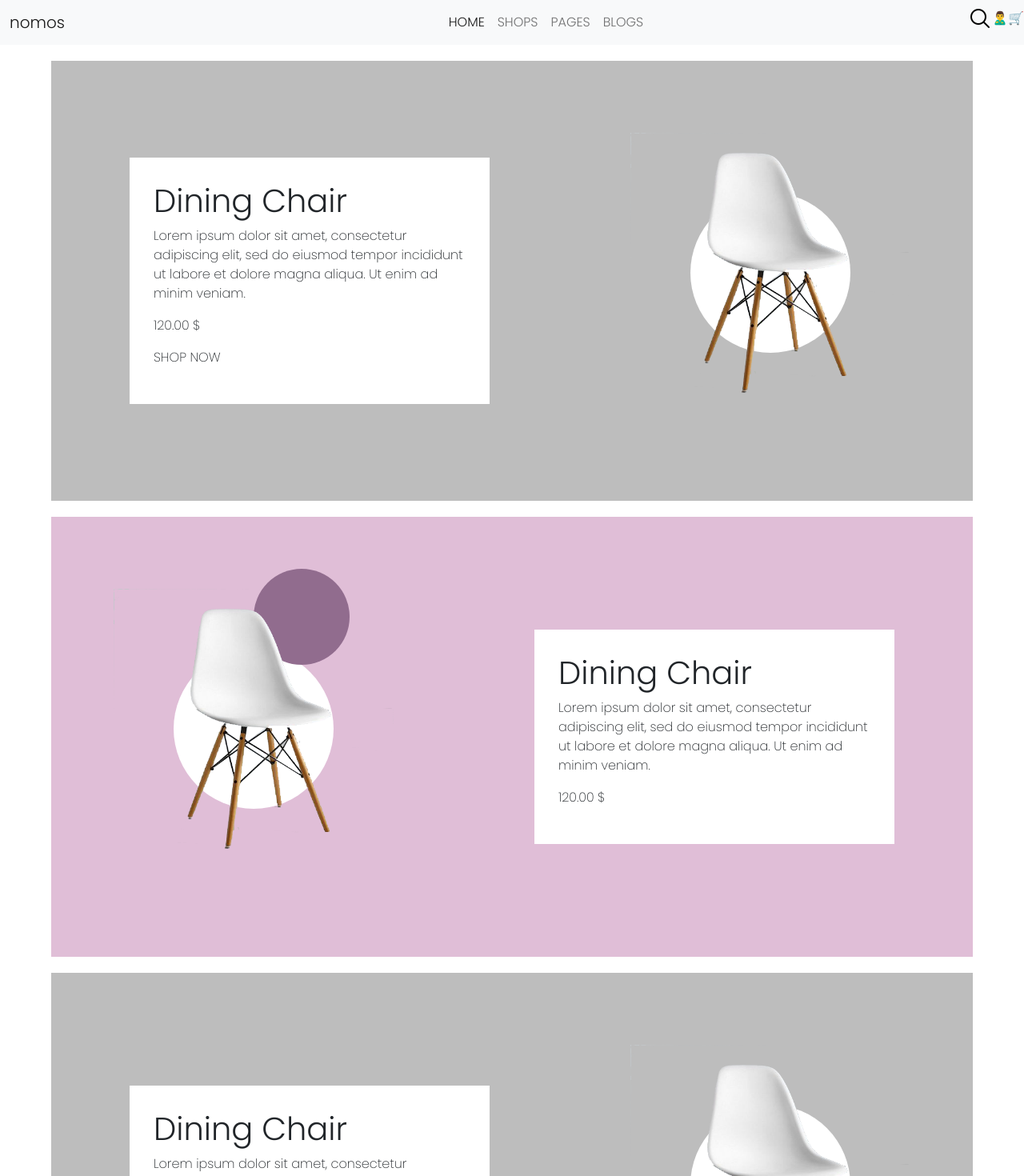
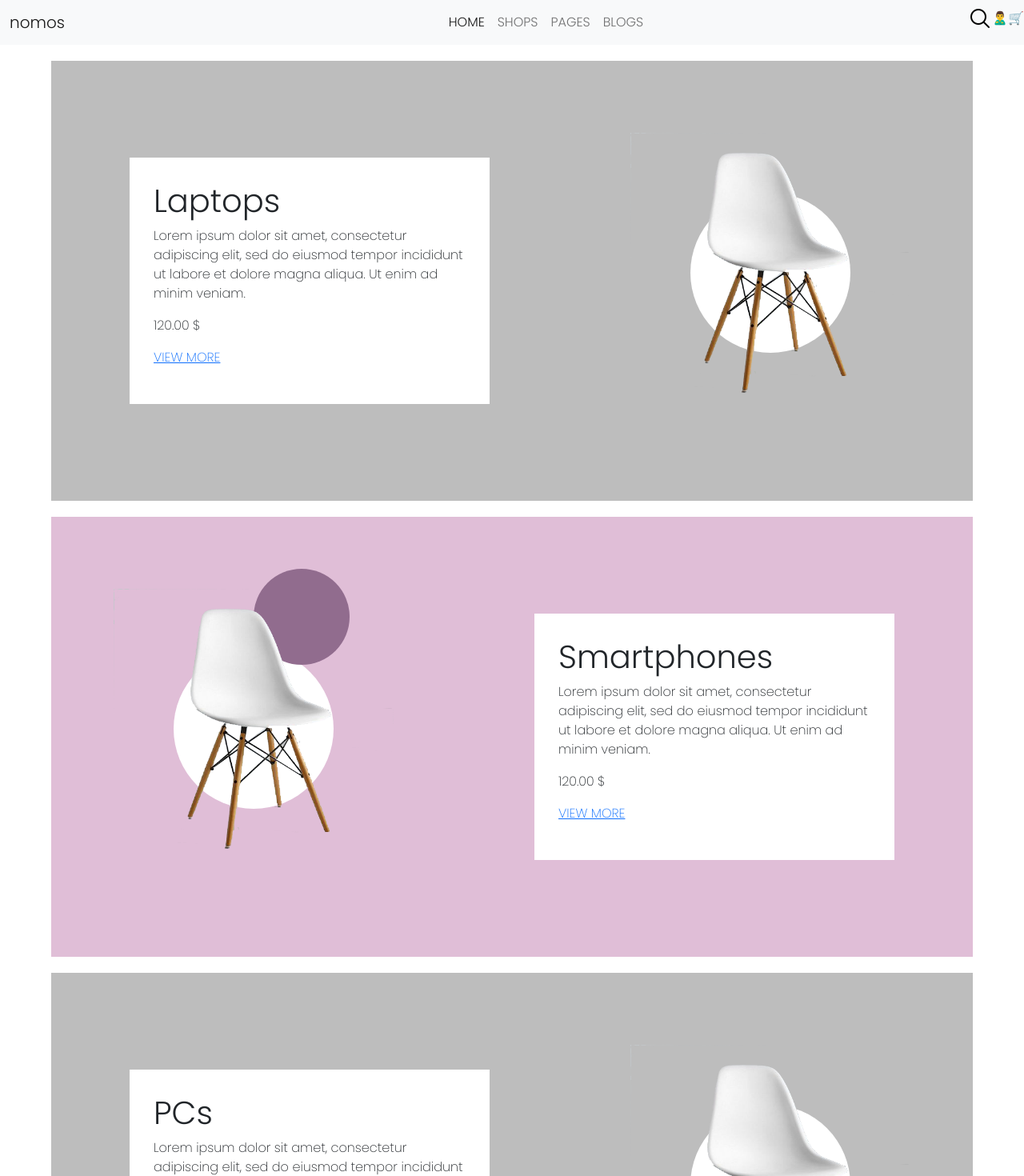
Before and after one commit to No-Country/c6-22, a React (Create React App) app in the folder front/: page / in a window 1280 px wide. Shown: the top 1470 px of the page at 80% size. Built offline with nearby package versions, Linux system fonts and the light colour scheme.

Commit message:
feature: React router configuration (#3)

```diff
--- a/front/src/App.js
+++ b/front/src/App.js
@@ -1,10 +1,11 @@
 import "./App.css";
-import { Home } from "./components/home/Home";
+
+import { AppRouter } from "./router/AppRouter";
 
 function App() {
   return (
     <div className="App">
-      <Home />
+      <AppRouter />
     </div>
   );
 }
--- a/front/src/components/home/Home.js
+++ b/front/src/components/home/Home.js
@@ -2,29 +2,48 @@ import React from "react";
 import styles from "../home/Home.module.css";
 import chair from "../../assets/chair.png";
 import lupa from "../../assets/lupa.png";
+import { Link } from "react-router-dom";
 
 export const Home = () => {
-
-  return (<>
+  return (
+    <>
       <nav className="navbar navbar-expand-lg bg-light">
         <div className="container-fluid">
-      <a className="navbar-brand" href="#">nomos</a>
-      <button className="navbar-toggler" type="button" data-bs-toggle="collapse" data-bs-target="#navbarNav" aria-controls="navbarNav" aria-expanded="false" aria-label="Toggle navigation">
+          <a className="navbar-brand" href="#">
+            nomos
+          </a>
+          <button
+            className="navbar-toggler"
+            type="button"
+            data-bs-toggle="collapse"
+            data-bs-target="#navbarNav"
+            aria-controls="navbarNav"
+            aria-expanded="false"
+            aria-label="Toggle navigation"
+          >
             <span className="navbar-toggler-icon"></span>
           </button>
           <div className="collapse navbar-collapse" id="navbarNav">
             <ul className="navbar-nav mx-auto">
               <li className="nav-item">
-            <a className="nav-link active" aria-current="page" href="#">HOME</a>
+                <a className="nav-link active" aria-current="page" href="#">
+                  HOME
+                </a>
               </li>
               <li className="nav-item">
-            <a className="nav-link" href="#">SHOPS</a>
+                <a className="nav-link" href="#">
+                  SHOPS
+                </a>
               </li>
               <li className="nav-item">
-            <a className="nav-link" href="#">PAGES</a>
+                <a className="nav-link" href="#">
+                  PAGES
+                </a>
               </li>
               <li className="nav-item">
-            <a className="nav-link" href="#">BLOGS</a>
+                <a className="nav-link" href="#">
+                  BLOGS
+                </a>
               </li>
             </ul>
           </div>
@@ -33,13 +52,19 @@ export const Home = () => {
       <div className={styles.icons}>
         <ul className="navbar mx-auto">
           <li className="nav-item">
-              <a className="nav-link" aria-current="page" href="#"><img  src={lupa}/></a>
+            <a className="nav-link" aria-current="page" href="#">
+              <img src={lupa} />
+            </a>
           </li>
           <li className="nav-item">
-              <a className="nav-link" href="#">🙎‍♂️</a>
+            <a className="nav-link" href="#">
+              🙎‍♂️
+            </a>
           </li>
           <li className="nav-item">
-              <a className="nav-link" href="#">🛒</a>
+            <a className="nav-link" href="#">
+              🛒
+            </a>
           </li>
         </ul>
       </div>
@@ -67,70 +92,78 @@ export const Home = () => {
       <div className={styles.cardContainer}>
         <div className={styles.cardText}>
           <div className={styles.text}>
-            <h1>Dining Chair</h1>
-            <p>Lorem ipsum dolor sit amet, consectetur adipiscing elit, sed do eiusmod tempor incididunt ut labore et dolore magna aliqua. Ut enim ad minim veniam.</p>
+            <h1>Laptops</h1>
+            <p>
+              Lorem ipsum dolor sit amet, consectetur adipiscing elit, sed do
+              eiusmod tempor incididunt ut labore et dolore magna aliqua. Ut
+              enim ad minim veniam.
+            </p>
             <p>120.00 $</p>
-            <p><span></span>SHOP NOW</p>
-
+            <p>
+              <Link to={`/laptops`}>VIEW MORE</Link>
+            </p>
           </div>
-
         </div>
-        <div >
-          <div className={styles.circle}>
+        <div>
+          <div className={styles.circle}></div>
+          <div className={styles.cardImg}>
+            <img src={chair} width="350" />
           </div>
-         <div className={styles.cardImg}>
-          <img src={chair} width="350"/>
         </div>
       </div>
 
+      <div
+        className={styles.cardContainer}
+        style={{ backgroundColor: "rgb(224, 190, 215)" }}
+      >
+        <div>
+          <div className={styles.circle}>
+            <div className={styles.circle2}></div>
           </div>
 
-      <div className={styles.cardContainer} style={{backgroundColor:"rgb(224, 190, 215)"}}>
-
-        <div>
-          <div className={styles.circle}>
-           <div className={styles.circle2}>
-          </div>
-          </div>
-
-
           <div className={styles.cardImg}>
-          <img src={chair} width="350"/>
+            <img src={chair} width="350" />
           </div>
         </div>
 
         <div className={styles.cardText}>
           <div className={styles.text}>
-            <h1>Dining Chair</h1>
-            <p>Lorem ipsum dolor sit amet, consectetur adipiscing elit, sed do eiusmod tempor incididunt ut labore et dolore magna aliqua. Ut enim ad minim veniam.</p>
+            <h1>Smartphones</h1>
+            <p>
+              Lorem ipsum dolor sit amet, consectetur adipiscing elit, sed do
+              eiusmod tempor incididunt ut labore et dolore magna aliqua. Ut
+              enim ad minim veniam.
+            </p>
             <p>120.00 $</p>
+            <p>
+              <Link to={`/smartphones`}>VIEW MORE</Link>
+            </p>
           </div>
-
         </div>
-
-
-
       </div>
 
       <div className={styles.cardContainer}>
         <div className={styles.cardText}>
           <div className={styles.text}>
-            <h1>Dining Chair</h1>
-            <p>Lorem ipsum dolor sit amet, consectetur adipiscing elit, sed do eiusmod tempor incididunt ut labore et dolore magna aliqua. Ut enim ad minim veniam.</p>
+            <h1>PCs </h1>
+            <p>
+              Lorem ipsum dolor sit amet, consectetur adipiscing elit, sed do
+              eiusmod tempor incididunt ut labore et dolore magna aliqua. Ut
+              enim ad minim veniam.
+            </p>
             <p>120.00 $</p>
-          </div>
-
-        </div>
-        <div >
-          <div className={styles.circle}>
-          </div>
-         <div className={styles.cardImg}>
-          <img src={chair} width="350"/>
+            <p>
+              <Link to={`/pc`}>VIEW MORE</Link>
+            </p>
           </div>
         </div>
-
+        <div>
+          <div className={styles.circle}></div>
+          <div className={styles.cardImg}>
+            <img src={chair} width="350" />
           </div>
-
-
-</>)
+        </div>
+      </div>
+    </>
+  );
 };
--- /dev/null
+++ b/front/src/components/login/Login.js
@@ -0,0 +1,5 @@
+import React from "react";
+
+export const Login = () => {
+  return <div>Login</div>;
+};
--- /dev/null
+++ b/front/src/components/product/ProductView.js
@@ -0,0 +1,11 @@
+import React from "react";
+import { useParams } from "react-router-dom";
+
+export const ProductView = () => {
+  const { productId } = useParams();
+
+  //Obtener ID del producto que coincida con el "productId"
+  //Si se encuentra, dar los detalles, sino reedirigir a la categoria anterior "replace"
+
+  return <div> id: {productId}</div>;
+};
--- /dev/null
+++ b/front/src/components/products/ProductsView.js
@@ -0,0 +1,53 @@
+import React, { useEffect } from "react";
+import { useParams, useNavigate, Link, useLocation } from "react-router-dom";
+
+export const ProductsView = () => {
+  const { categorieId } = useParams();
+
+  const products = [
+    `${categorieId} 1`,
+    `${categorieId} 2`,
+    `${categorieId} 3`,
+    `${categorieId} 4`,
+    `${categorieId} 5`,
+    `${categorieId} 6`,
+  ];
+
+  class Product {
+    constructor(name, text, id) {
+      return (this.name = name), (this.text = text), (this.id = id);
+    }
+  }
+
+  const generateProducts = products.map(
+    (produc, id) => new Product(produc, `Detalle del Producto  ${id}`, id)
+  );
+
+  //Lo de arriba no tiene valor, solo es para crear unos productos. SE OBTIENEN DE LA BASE DE DATOS (menos el "useParams")
+
+  let { pathname } = useLocation();
+  const navigate = useNavigate();
+
+  const categorieList = ["smartphones", "laptops", "tablets", "pc"]; //Categorias obtenidas de la base de datos
+  const verification = categorieList.includes(categorieId);
+  //verificacion si en la ruta se encuentra la categoria
+
+  useEffect(() => {
+    !verification && navigate("/");
+    //Si en el path no viene una ruta válida se reedirige
+  }, []);
+
+  return (
+    <div>
+      Products de la categoria {categorieId}
+      {generateProducts.map((el) => (
+        <div key={el.id}>
+          <h2>{el.name}</h2>
+          <p>{el.text}</p>
+
+          <Link to={`${pathname}/${el.id}`}>Detalles</Link>
+        </div>
+      ))}
+    </div>
+  );
+};
--- /dev/null
+++ b/front/src/components/register/Register.js
@@ -0,0 +1,5 @@
+import React from "react";
+
+export const Register = () => {
+  return <div>Register</div>;
+};
--- /dev/null
+++ b/front/src/router/AppRouter.js
@@ -0,0 +1,28 @@
+import ReactDOM from "react-dom/client";
+import {
+  BrowserRouter,
+  Routes,
+  Route,
+  Navigate,
+  useParams,
+} from "react-router-dom";
+import { Home } from "../components/home/Home";
+import { Login } from "../components/login/Login";
+import { ProductView } from "../components/product/ProductView";
+import { ProductsView } from "../components/products/ProductsView";
+import { Register } from "../components/register/Register";
+
+export const AppRouter = () => {
+  return (
+    <BrowserRouter>
+      <Routes>
+        <Route path="/" element={<Home />} />
+        <Route path="/:categorieId" element={<ProductsView />} />
+        <Route path="/:categorieId/:productId" element={<ProductView />} />
+        <Route path="/login" element={<Login />} />
+        <Route path="/register" element={<Register />} />
+        <Route path="/cart" />
+      </Routes>
+    </BrowserRouter>
+  );
+};
```
Lines whose indentation alone changed are shown as unchanged.
